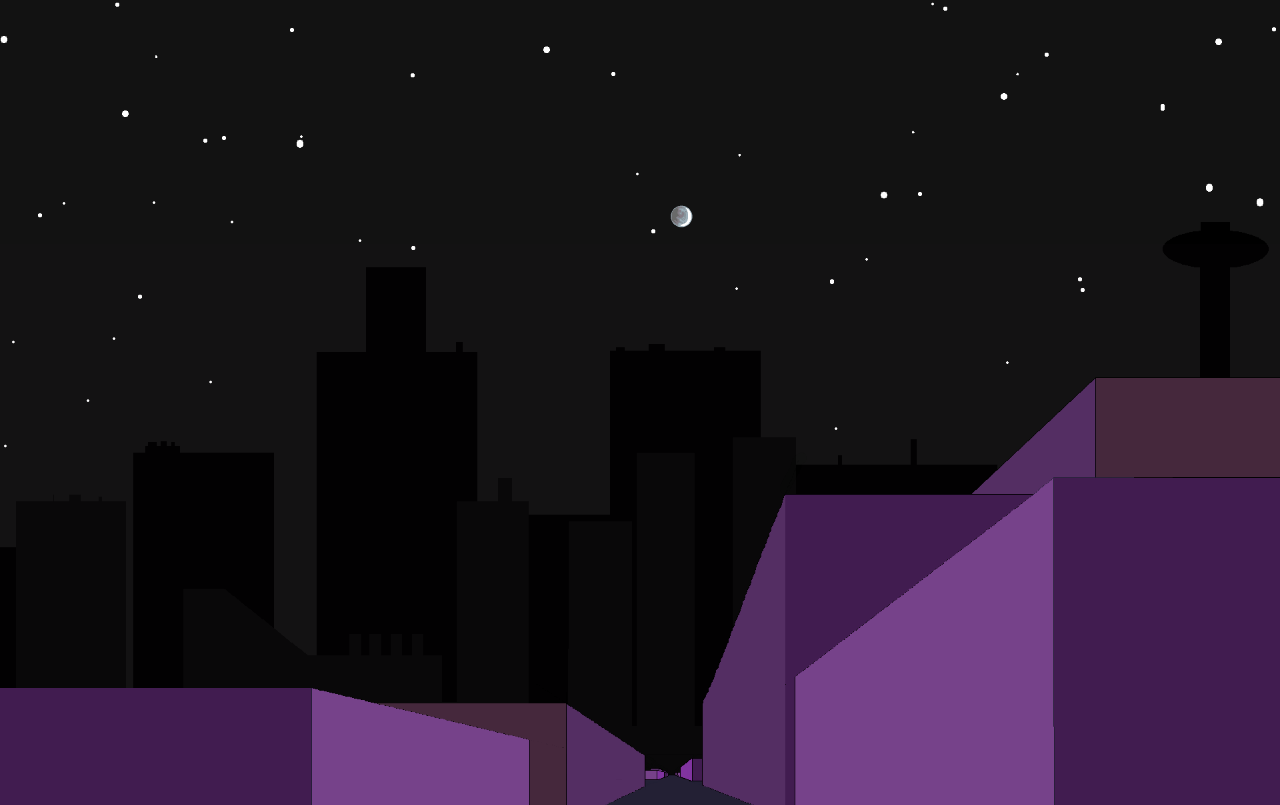
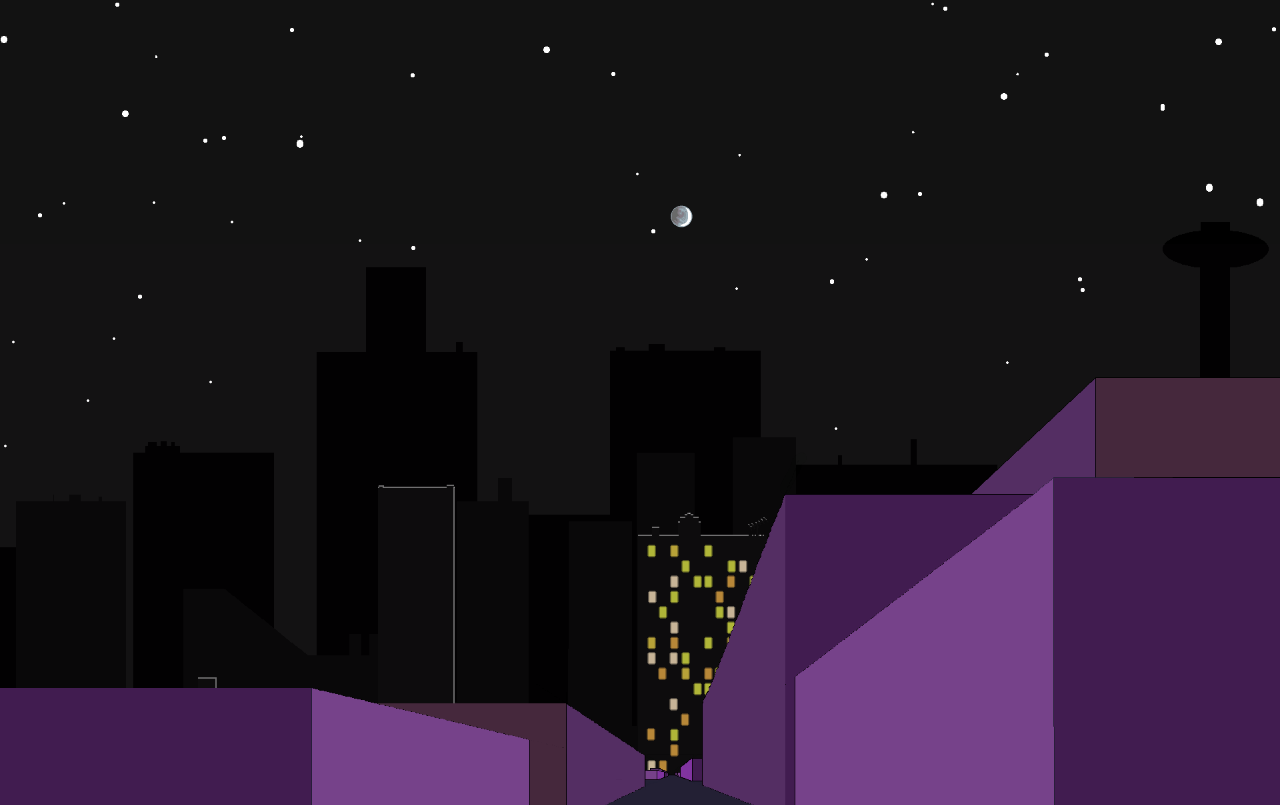
Before and after one commit to ArkAow/tom-charpentier-portfolio, a React (Vite) app: page / in a window 1280 px wide. Shown: the part 2555-3360 px from the top of the page. Built offline with nearby package versions, Linux system fonts and the light colour scheme.

Commit message:
Spriting City component background images

```diff
--- a/src/components/City.jsx
+++ b/src/components/City.jsx
@@ -5,8 +5,10 @@ export default function City() {
       const handleScroll = () => {
         const scrollPosition = window.scrollY;
 
-        document.querySelector('.city-2').style.transform = `translateY(${scrollPosition * -0.8}px)`;
-        document.querySelector('.city-3').style.transform = `translateY(${scrollPosition * -0.8}px)`;
+        document.querySelector('.city-moon').style.transform = `translateY(${scrollPosition * -0.3}px)`;
+        document.querySelector('.city-bg-1').style.transform = `translateY(${scrollPosition * -0.3}px)`;
+        document.querySelector('.city-bg-2').style.transform = `translateY(${scrollPosition * -0.2}px)`;
+        document.querySelector('.city-bg-3').style.transform = `translateY(${scrollPosition * -0.1}px)`;
       };
       window.addEventListener('scroll', handleScroll);
       return () => window.removeEventListener('scroll', handleScroll);
@@ -44,8 +46,9 @@ export default function City() {
             <div className="parallax">
 
               <div className="parallax-bg-layer">
-              <img src="/parallax/city-background-1.png" className="parallax-layer city-bg" />
-              <img src="/parallax/city-background-2.png" className="parallax-layer city-bg" />
+                <img src="/parallax/city-background-1.png" className="parallax-layer city-bg-1" />
+                <img src="/parallax/city-background-2.png" className="parallax-layer city-bg-2" />
+                <img src="/parallax/city-background-3.png" className="parallax-layer city-bg-3" />
                 <img src="/parallax/city-ground.png" className="parallax-layer city-grd" />
               </div>
 
```
Also changed, not shown: public/parallax/city-background-3.png (added).
